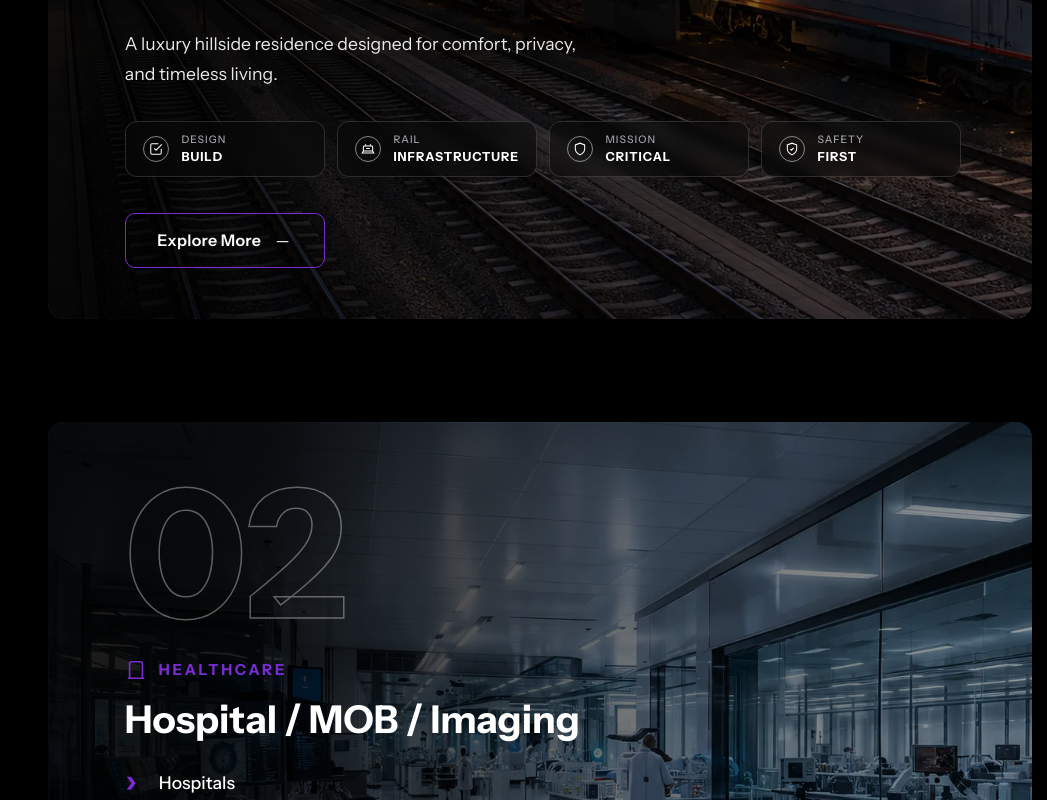
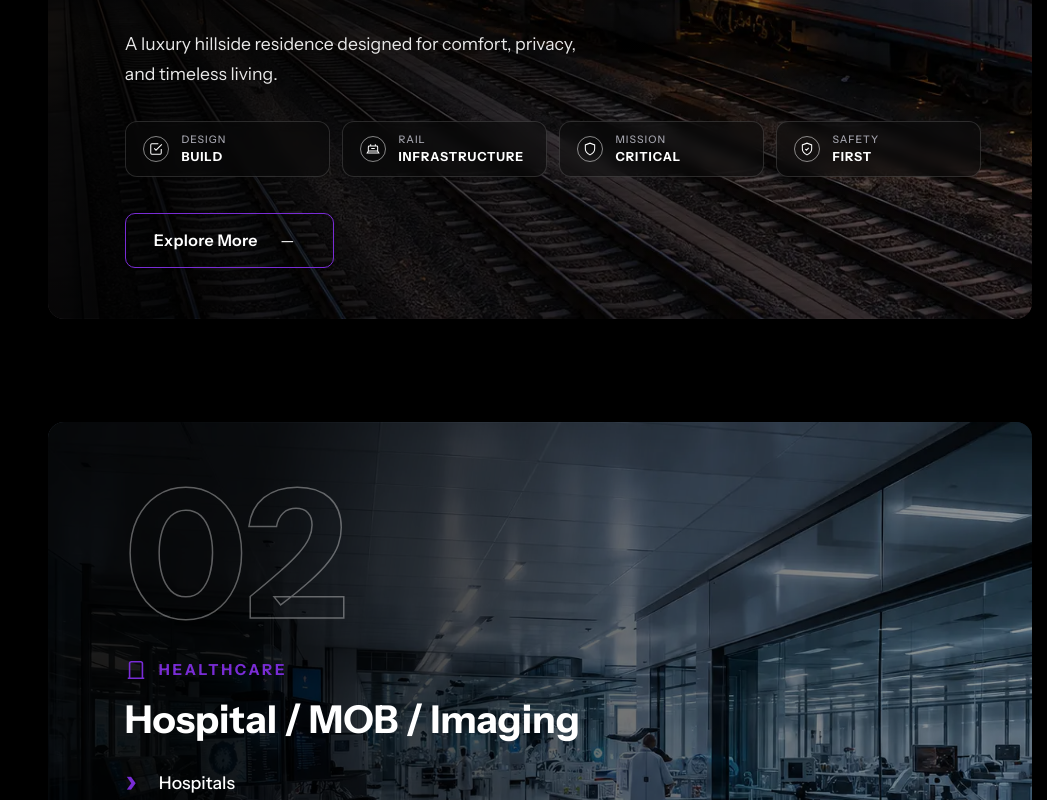
Before and after one commit to TaimoorWajid/website-320grit-angular, an Angular app: page / in a window 1280 px wide. Shown: the part 5500-6300 px from the top of the page, without its empty margins (233-1280 px from the left). Built offline with nearby package versions, Linux system fonts and the light colour scheme.

Commit message:
Markets: slower Explore More hover, longer dash line

```diff
--- a/src/app/features/home/components/home-markets/home-markets.component.scss
+++ b/src/app/features/home/components/home-markets/home-markets.component.scss
@@ -234,8 +234,7 @@
   display: flex;
   align-items: center;
   gap: 0.75rem;
-  // flex: 1 1 0;
-  width: 200px;
+  flex: 1 1 0;
   min-width: 0;
   padding: 0.7rem 1.1rem;
   background: rgba(10, 10, 10, 0.55);
@@ -310,21 +309,22 @@
   letter-spacing: 0.02em;
   text-decoration: none;
   transition:
-    background var(--grit-duration-fast) var(--grit-ease-smooth),
-    border-color var(--grit-duration-fast) var(--grit-ease-smooth);
+    background 0.4s var(--grit-ease-smooth),
+    border-color 0.4s var(--grit-ease-smooth);
 }
 
 .markets__explore > span:first-child {
   display: inline-block;
-  transition: transform var(--grit-duration-fast) var(--grit-ease-smooth);
+  transition: transform 0.4s var(--grit-ease-smooth);
 }
 
 .markets__explore-dash {
   font-weight: 400;
   display: inline-block;
-  width: 1.2em;
+  width: 2.2em;
   text-align: center;
-  transition: transform var(--grit-duration-fast) var(--grit-ease-smooth);
+  letter-spacing: 0;
+  transition: transform 0.4s var(--grit-ease-smooth);
 }
 
 .markets__explore:hover {
```
